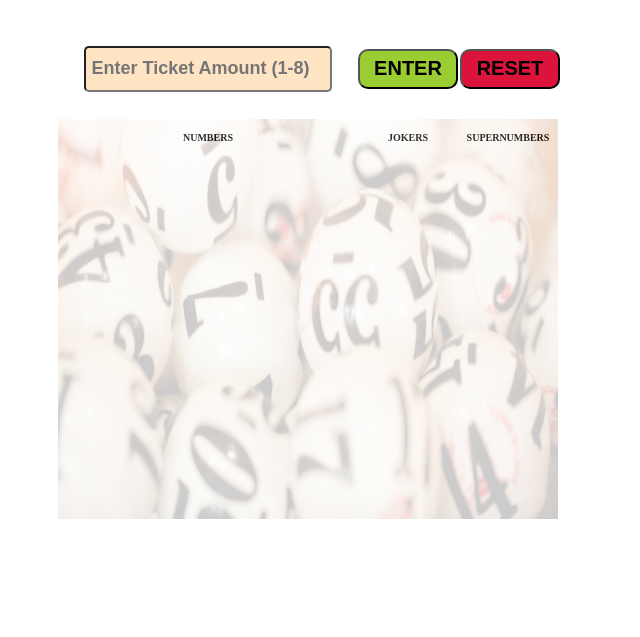
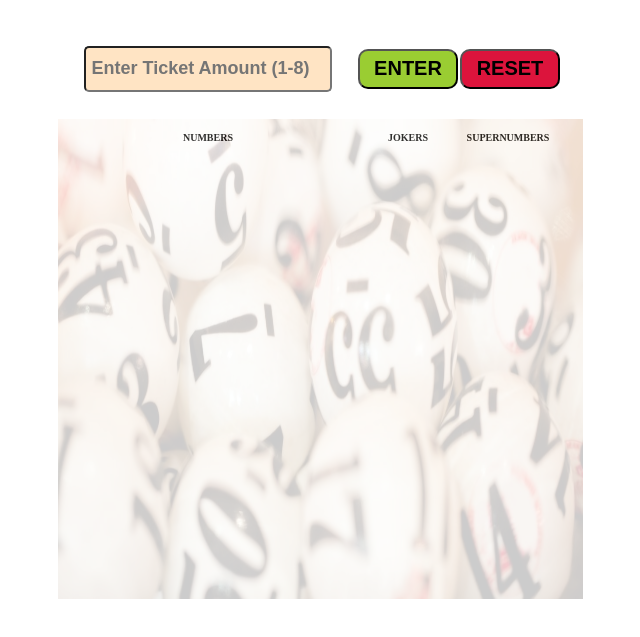
Before and after one commit to yakupkose3123/Lottery_Numbers, a plain HTML site: page index.html in a window 1280 px wide. Shown: the part 61-698 px from the top of the page, without its empty margins (332-972 px from the left). Drawn offline with Linux system fonts and the light colour scheme.

Commit message:
backgroung img edited

```diff
--- a/style.css
+++ b/style.css
@@ -121,8 +121,8 @@ H1{
 .backroundImg{
     grid-column: 1/4;
     grid-row: 2/10;
-    width: 100%;
-    height: 100%;
+    width: 105%;
+    height: 120%;
     opacity: 0.2;
 
 }
```
